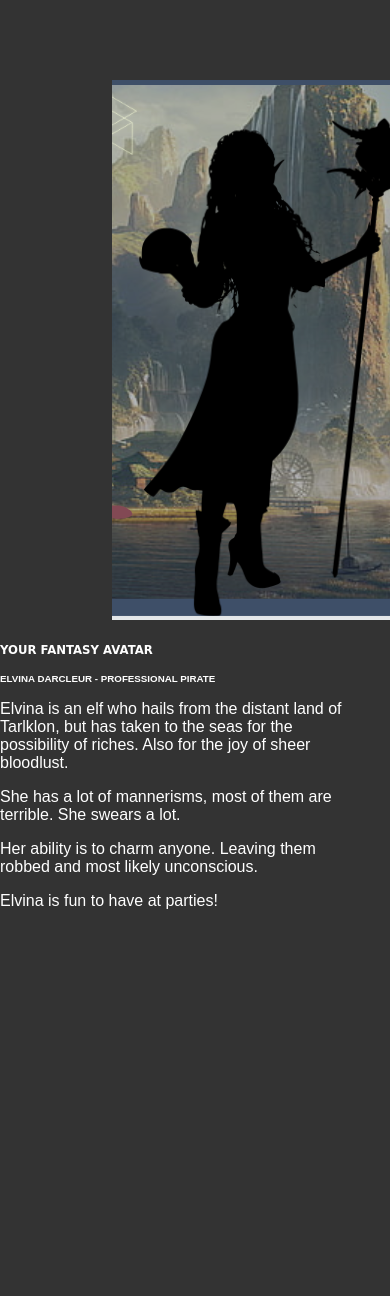
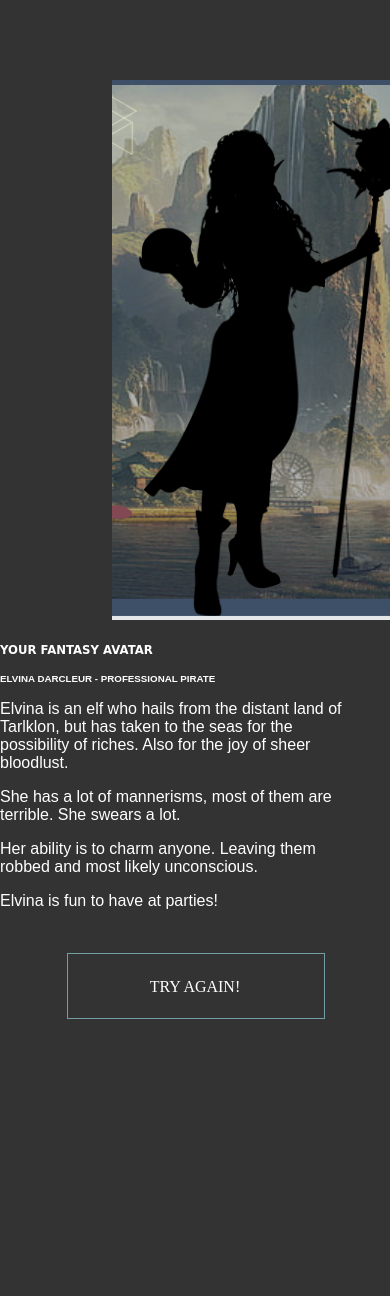
Before and after one commit to rikkeblom/T7---Fantasy, a plain HTML site: page characterpage.html in a window 390 px wide. Shown: the top 1296 px of the page. Before the commit the page ends 926 px from the top, so only its background shows below. Drawn offline with Linux system fonts and the light colour scheme; a script that the page names is missing.

Commit message:
Made a button, fixed my breakpoint

```diff
--- a/characterpage.css
+++ b/characterpage.css
@@ -1,6 +1,6 @@
-#header {
+/* #header {
   grid-area: hd;
-}
+} */
 
 #area_1 {
   grid-area: s1;
@@ -59,6 +59,94 @@ p {
   margin-right: 7vw;
 }
 
+.col {
+  height: 100%;
+}
+
+div[class*="container"] {
+  text-align: center;
+  width: 100%;
+  height: 33%;
+  display: flex;
+  justify-content: center;
+  align-items: center;
+}
+
+.btn {
+  position: relative;
+  color: white;
+  width: 256px;
+  height: 64px;
+  line-height: 64px;
+  transition: all 0.3s;
+  span {
+    transition: all 0.3s;
+    tranform: scale(1, 1);
+  }
+}
+
+.btn::before,
+.btn::after {
+  content: "";
+  position: absolute;
+  transition: all 0.3s;
+  bottom: 0;
+  left: 0;
+  width: 100%;
+  height: 100%;
+  z-index: 1;
+}
+
+/* BTN TWO */
+.btn-two::before,
+.btn-two::after {
+  content: "";
+  position: absolute;
+  width: 100%;
+  height: 100%;
+  bottom: 0;
+  left: 0;
+  z-index: 1;
+  transition: all 0.3s;
+  border: 1px solid var(--color-6);
+}
+
+.btn-two:hover::after {
+  animation-name: rotatecw;
+  animation-duration: 2s;
+}
+.btn-two:hover::before {
+  animation-name: rotateccw;
+  animation-duration: 3s;
+}
+
+.btn-two:hover::after,
+.btn-two:hover::before {
+  left: 96px;
+  width: 64px;
+
+  animation-iteration-count: infinite;
+  animation-timing-function: linear;
+}
+
+@keyframes rotatecw {
+  from {
+    transform: rotate(0deg);
+  }
+  to {
+    transform: rotate(360deg);
+  }
+}
+
+@keyframes rotateccw {
+  from {
+    transform: rotate(0deg);
+  }
+  to {
+    transform: rotate(-360deg);
+  }
+}
+
 .img-avatar {
   max-width: 100%;
   max-height: 100%;
@@ -68,23 +156,22 @@ p {
   margin-top: 5rem;
 }
 
-@media only screen and (min-width: 801px) {
+@media only screen and (min-width: 1001px) {
   body {
     display: grid;
     grid-gap: 0px;
     grid-template-columns: 1fr 1fr;
     grid-template-areas:
-      " hd hd "
-      " s1 s2 ";
+      /* " hd hd " */ " s1 s2 ";
   }
 }
 
-@media only screen and (max-width: 800px) {
+@media only screen and (max-width: 1000px) {
   body {
     display: grid;
     grid-template-columns: 1fr;
     grid-template-areas:
-      " hd "
+      /* " hd " */
       " s1 "
       " s2 ";
   }
--- a/characterpage.html
+++ b/characterpage.html
@@ -23,9 +23,9 @@
       </div>
     </header>
 
-    <section id="area_1">
+    <article id="area_1">
       <img src="elf-female.png" class="img-avatar" alt="avatar image" />
-    </section>
+    </article>
 
     <article id="area_2">
       <h1>YOUR FANTASY AVATAR</h1>
@@ -44,6 +44,14 @@
         unconscious.
       </p>
       <p>Elvina is fun to have at parties!</p>
+
+      <div class="col">
+        <div class="container-2">
+          <div class="btn btn-two">
+            <span>TRY AGAIN!</span>
+          </div>
+        </div>
+      </div>
     </article>
 
     <script src="style-js.js" defer></script>
```
